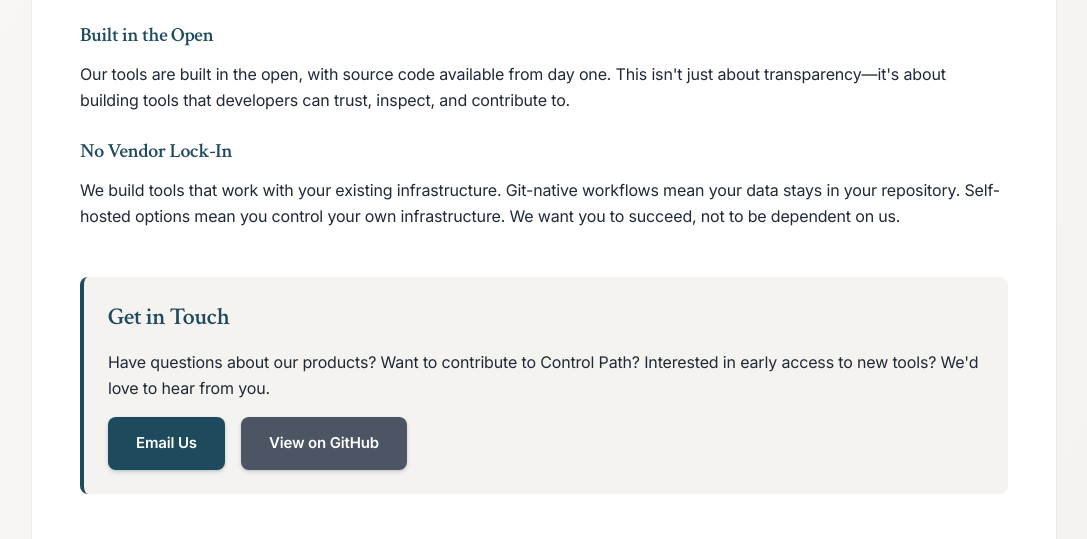
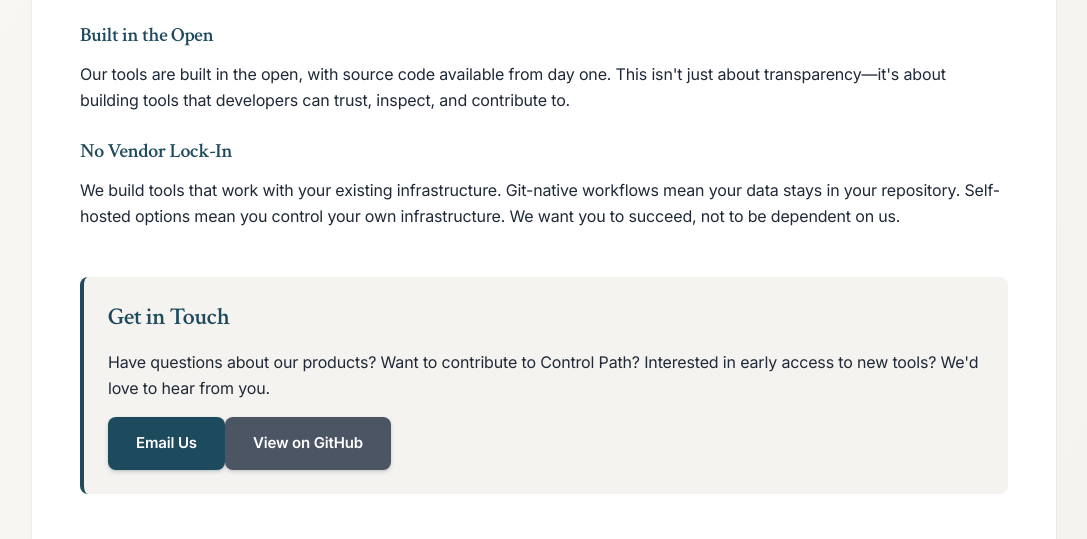
Before and after one commit to release-workshop/website, a website: page index.html in a window 1280 px wide. Shown: the part 1748-2287 px from the top of the page, without its empty margins (96-1183 px from the left). Drawn offline with Linux system fonts and the light colour scheme.

Commit message:
tweaks for links

```diff
--- a/index.html
+++ b/index.html
@@ -251,7 +251,7 @@
             <p class="leading-relaxed mb-4">
                 Have questions about our products? Want to contribute to Control Path? Interested in early access to new tools? We'd love to hear from you.
             </p>
-            <div class="flex flex-wrap gap-4">
+            <div class="flex flex-wrap space-x-4">
                 <a href="mailto:chris@releaseworkshop.com" class="btn-primary" aria-label="Send email to chris@releaseworkshop.com">
                     Email Us
                 </a>
```
